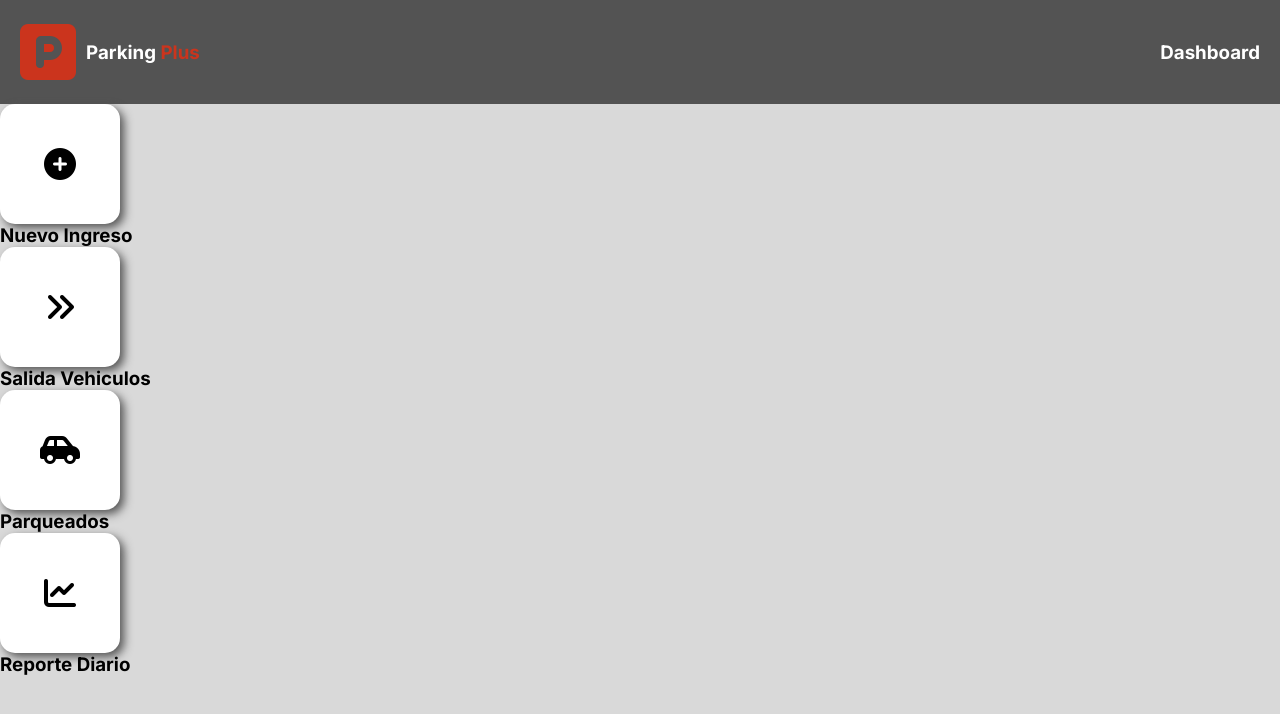
After one commit to agiraldodev/parking_plus_frontend, a PHP site: page /dashboard.html in a window 1280 px wide. The commit adds this page. Shown: the top 714 px of the page. Run offline with PHP 8.4, Linux system fonts and the light colour scheme.

Commit message:
Trabajando con el dashboard

```diff
--- /dev/null
+++ b/dashboard.html
@@ -0,0 +1,64 @@
+<!DOCTYPE html>
+<html lang="es">
+  <head>
+    <meta charset="UTF-8" />
+    <meta name="viewport" content="width=device-width, initial-scale=1.0" />
+    <title>Parking Plus</title>
+
+    <link rel="preconnect" href="https://fonts.googleapis.com" />
+    <link rel="preconnect" href="https://fonts.gstatic.com" crossorigin />
+    <link
+      href="https://fonts.googleapis.com/css2?family=Inter:wght@100..900&display=swap"
+      rel="stylesheet"
+    />
+
+    <link
+      rel="stylesheet"
+      href="https://cdnjs.cloudflare.com/ajax/libs/font-awesome/6.5.1/css/all.min.css"
+    />
+
+    <link rel="stylesheet" href="estilos.css" />
+  </head>
+  <body class="inter-400">
+    <header>
+      <div class="encabezado-logo">
+        <i class="fa-solid fa-square-parking rojo" style="font-size: 4rem"></i>
+        <h3>
+          <span style="color: white; padding-left: 10px">Parking</span>
+          <span class="rojo">Plus</span>
+        </h3>
+      </div>
+      <h3 style="color: white">Dashboard</h3>
+    </header>
+
+    <div class="cuadricula">
+      <div class="boton">
+        <div class="boton-menu">
+          <i class="fa-solid fa-circle-plus"></i>
+        </div>
+        <h3>Nuevo Ingreso</h3>
+      </div>
+
+      <div class="boton">
+        <div class="boton-menu">
+          <i class="fa-solid fa-angles-right"></i>
+        </div>
+        <h3>Salida Vehiculos</h3>
+      </div>
+
+      <div class="boton">
+        <div class="boton-menu">
+          <i class="fa-solid fa-car-side"></i>
+        </div>
+        <h3>Parqueados</h3>
+      </div>
+
+      <div class="boton">
+        <div class="boton-menu">
+          <i class="fa-solid fa-chart-line"></i>
+        </div>
+        <h3>Reporte Diario</h3>
+      </div>
+    </div>
+  </body>
+</html>
--- a/estilos.css
+++ b/estilos.css
@@ -1,3 +1,8 @@
+*{
+  margin: 0;
+  padding: 0;
+}
+
 :root {
   --rojoPrincipal: #cb341d;
   --grisClaro: #d9d9d9;
@@ -80,3 +85,39 @@ body {
 .contenedor-formulario button:hover {
   background-color: #8b0000;
 }
+
+/* Estilos para el Dashboard*/
+
+/* Estilos del encabezado */
+
+header {
+  background-color: var(--grisOscuro);
+  display: flex;
+  justify-content: space-between;
+  align-items: center;
+  padding: 20px;
+}
+
+.encabezado-logo {
+  display: flex;
+  align-items: center;
+}
+
+.cuadricula {
+  display: grid;
+}
+
+.boton-menu {
+  background-color: white;
+  width: 120px;
+  height: 120px;
+  display: flex;
+  justify-content: center;
+  align-items: center;
+  border-radius: 15px;
+  box-shadow: 4px 4px 10px var(--grisOscuro);
+
+  i {
+    font-size: 2rem;
+  }
+}
```
